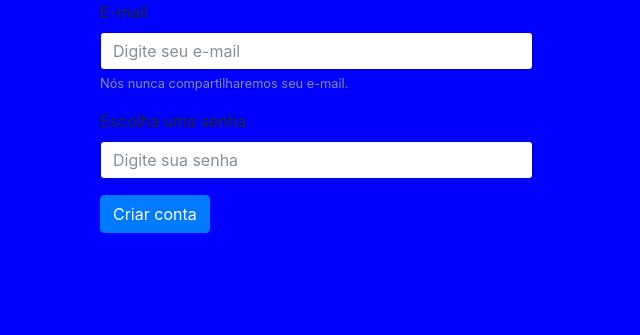
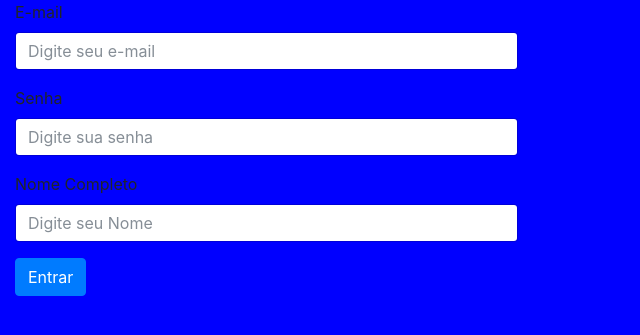
Before and after one commit to random-tecnologia/conect.ideias, a PHP site: page /cadastro.php in a window 1280 px wide. Shown: the top 335 px of the page, without its empty margins (0-640 px from the left). Run offline with PHP 8.4, Linux system fonts and the light colour scheme.

Commit message:
Adicionados auth.php e logout.php, alterados achar_projeto.php, cadastro.php e login.php

```diff
--- a/achar_projeto.php
+++ b/achar_projeto.php
@@ -1,6 +1,7 @@
 <!DOCTYPE html>
 <?php
 	//Iniciar conexao com o BD
+  include("auth.php");
 	$conexao=mysqli_connect("localhost", "root", "", "conect_ideias");
 ?>
 <div style="color:red; background-color:white;">
--- /dev/null
+++ b/auth.php
@@ -0,0 +1,6 @@
+<?php
+session_start();
+if(!isset($_SESSION["email"])){
+header("Location: login.php");
+exit(); }
+?>
--- a/cadastro.php
+++ b/cadastro.php
@@ -3,30 +3,67 @@
   <head>
     <meta charset="utf-8">
     <meta name="viewport" content="width=device-width, initial-scale=1, shrink-to-fit=no">
-    <title>Conect.Ideias | Achar projetos</title>
+    <title>Conect.Ideias | Cadastro</title>
 
     <link rel="stylesheet" href="./bootstrap/css/bootstrap.min.css">
     <link rel="stylesheet" href="./css/main.css">
   </head>
-  <body>
-    <div class="container">
-      <form action="cadastro.php" method="post" class="col-md-5">
+<body>
+<?php
+// Enter your Host, username, password, database below.
+// I left password empty because i do not set password on localhost.
+$con = mysqli_connect("localhost","root","","conect_ideias");
+// Check connection
+if (mysqli_connect_errno())
+  {
+  echo "Failed to connect to MySQL: " . mysqli_connect_error();
+  }
+// If form submitted, insert values into the database.
+if (isset($_REQUEST['email'])){
+        // removes backslashes
+  $email = stripslashes($_REQUEST['email']);
+        //escapes special characters in a string
+  $email = mysqli_real_escape_string($con,$email);
+   $query = "SELECT * FROM `usuarios` WHERE email='$email'";
+  $result = mysqli_query($con,$query) or die(mysql_error());
+  $rows = mysqli_num_rows($result);
+  if($rows>0){
+     echo "<div class='form'>
+<h3>E-mail já registrado.</h3>
+<br/>Clique aqui para <a href='login.php'>Logar</a>
+<br/>Clique aqui pare se <a href='cadastro.php'>Cadastrar</a></div>";
+  }else{
+
+  $senha = stripslashes($_REQUEST['senha']);
+  $senha = mysqli_real_escape_string($con,$senha);
+  $nome = stripslashes($_REQUEST['nome']);
+  $nome = mysqli_real_escape_string($con,$nome);
+        $query = "INSERT into `usuarios` (nome,senha, email)
+VALUES (nome,'".md5($senha)."', '$email')";
+        $result = mysqli_query($con,$query);
+        if($result){
+            echo "<div class='form'>
+<h3>Cadastro realizado com sucesso.</h3>
+<br/>Clique aqui para <a href='login.php'>Logar</a></div>";
+        } }
+    }else{
+?>
+      <form action="" method="post" class="col-md-5">
         <div class="form-group">
-          <label for="email-cadastro">E-mail</label>
-          <input type="email" class="form-control" id="email-cadastro" aria-describedby="emailHelp" placeholder="Digite seu e-mail">
-          <small id="emailHelp" class="form-text text-muted">Nós nunca compartilharemos seu e-mail.</small>
+          <label for="email">E-mail</label>
+          <input type="email" class="form-control" id="email" aria-describedby="emailHelp" placeholder="Digite seu e-mail" name="email" required>
         </div>
         <div class="form-group">
-          <label for="senha-cadastro">Escolha uma senha</label>
-          <input type="password" class="form-control" id="senha-cadastro" placeholder="Digite sua senha">
+          <label for="senha">Senha</label>
+          <input type="password" class="form-control" id="senha" placeholder="Digite sua senha" name="senha" required>
         </div>
-        <button type="submit" class="btn btn-primary">Criar conta</button>
+        <div class="form-group">
+          <label for="nome">Nome Completo</label>
+          <input type="text" class="form-control" id="nome" placeholder="Digite seu Nome" name="nome" required>
+        </div>
+        <button type="submit" class="btn btn-primary">Entrar</button>
       </form>
-  </div>
-
-
-    <script type="text/javascript" src="./js/jquery-3.2.1.min.js"></script>
-    <script type="text/javascript" src="./bootstrap/js/bootstrap.min.js"></script>
-
-  </body>
+</div>
+<?php } ?>
+</body>
 </html>
```
Also changed, not shown: login.php (+43 -19 lines), logout.php (added, +9 -0 lines).
